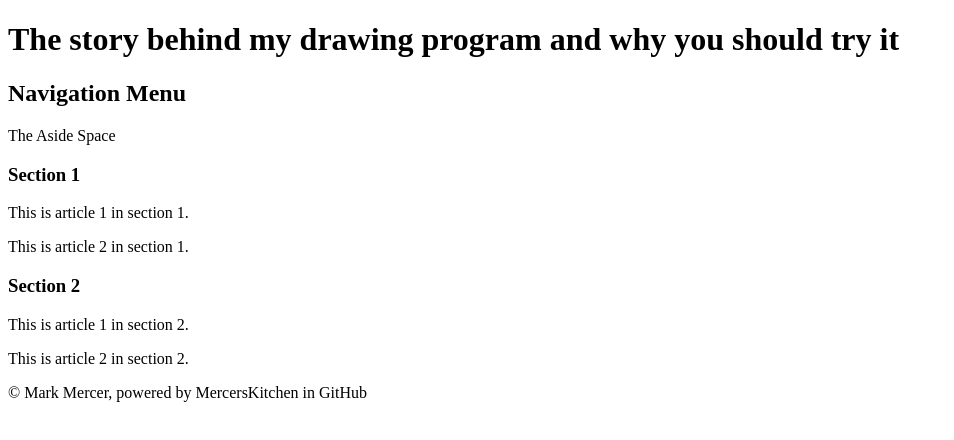
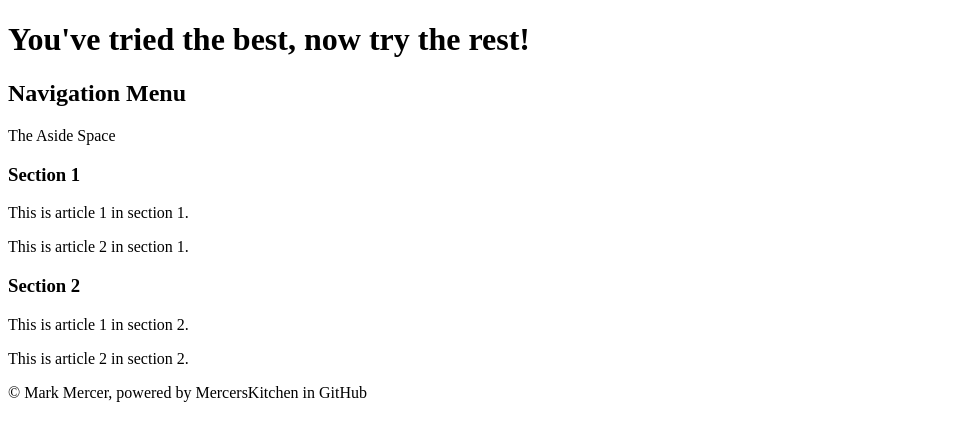
Before and after one commit to Rogerpng/Promotion-for-drawing, a plain HTML site: page index.html in a window 1280 px wide. Shown: the whole page, without its empty margins (0-954 px from the left). Drawn offline with Linux system fonts and the light colour scheme.

Commit message:
Update index.html

```diff
--- a/index.html
+++ b/index.html
@@ -16,7 +16,7 @@
 
   <body>
 
-    <header><h1>The story behind my drawing program and why you should try it</h1></header>
+    <header><h1>You've tried the best, now try the rest!</h1></header>
     <nav><h2>Navigation Menu</h2></nav>
     <aside><p>The Aside Space</p></aside>
     <section>
```
